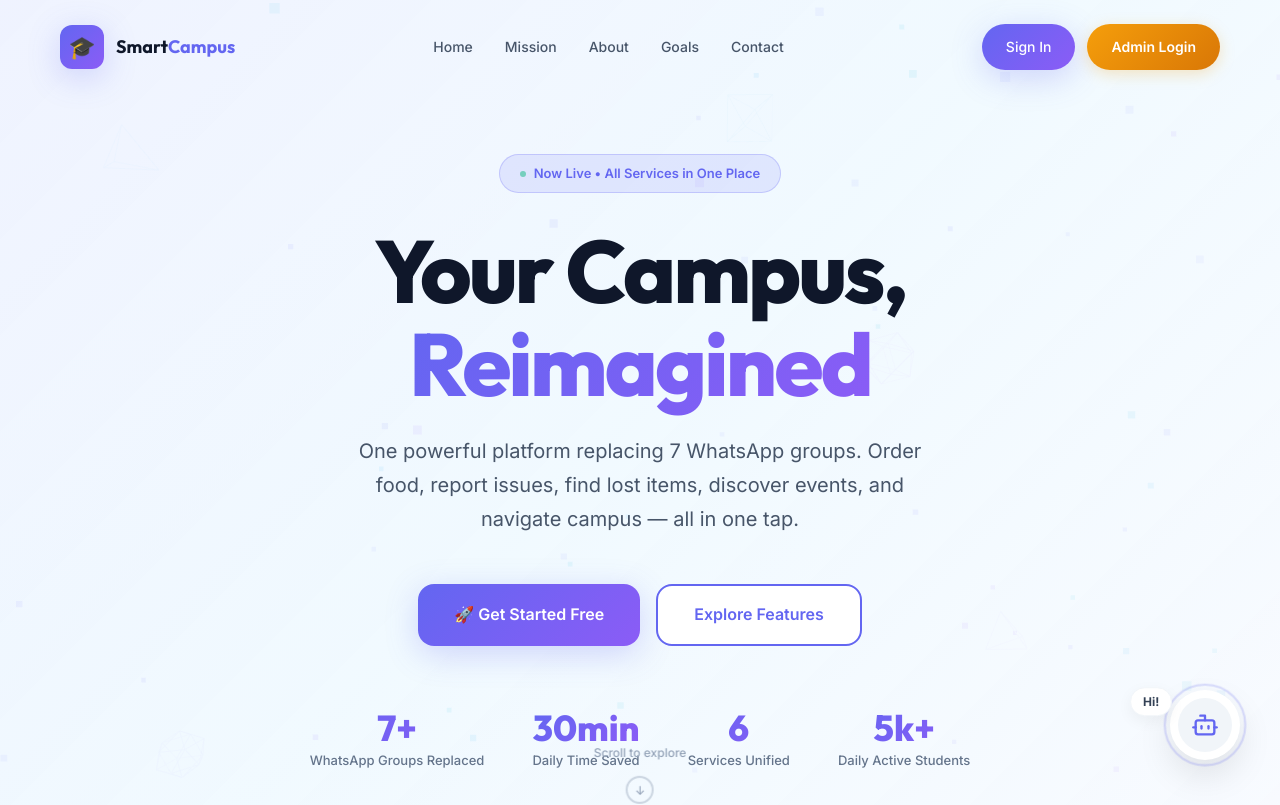
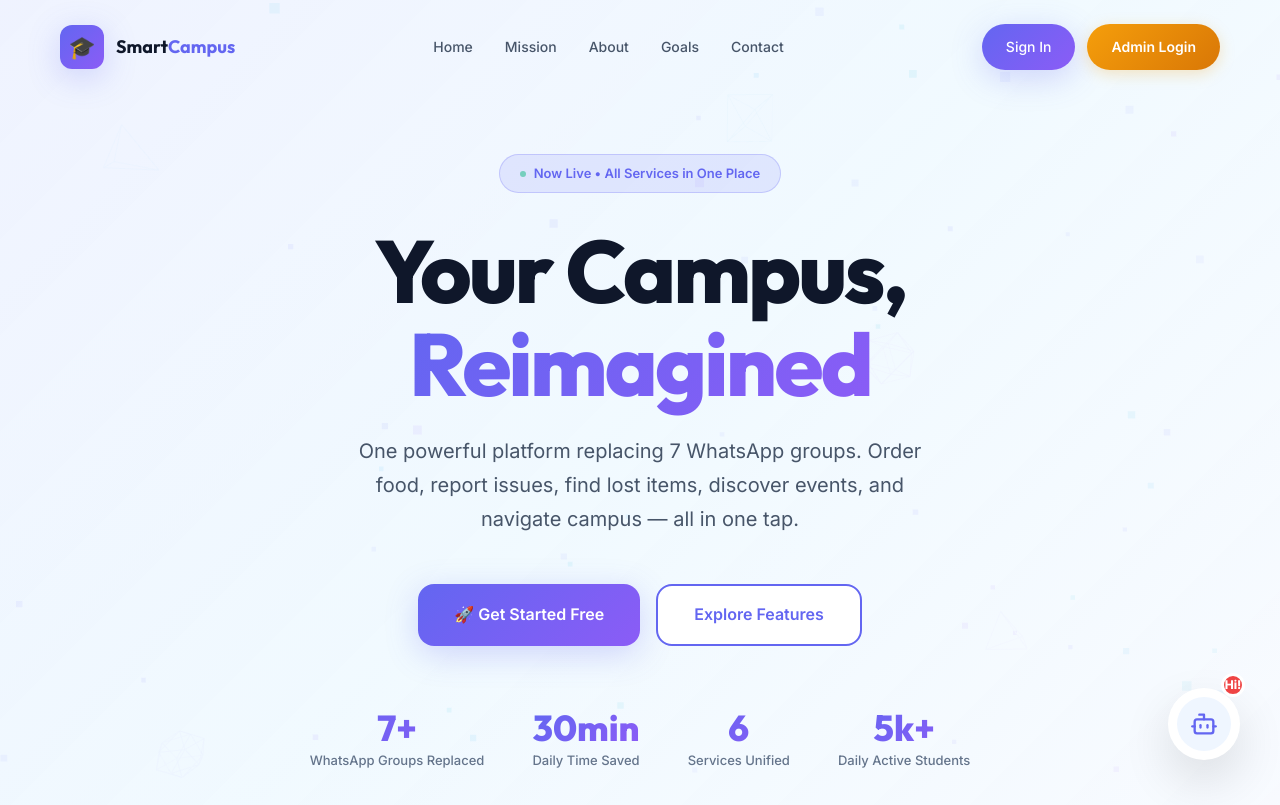
Before and after one commit to RiteshKumar2e/Smart-Campus-Services-Hub, a React (Vite) app in the folder frontend/: page / in a window 1280 px wide. Shown: the top 805 px of the page. Built offline with nearby package versions, Linux system fonts and the light colour scheme.

Commit message:
feat: Implement initial user and admin authentication pages and a comprehensive landing page with integrated service features.

```diff
--- a/frontend/src/pages/AdminLogin.jsx
+++ b/frontend/src/pages/AdminLogin.jsx
@@ -17,11 +17,11 @@ export default function AdminLogin() {
         // Simulate Admin API call
         setTimeout(() => {
             setLoading(false)
-            if (email.includes('admin')) {
+            if (email === 'admin@smartcampus.edu' && password === 'admin123') {
                 toast.success('Admin Authentication Successful!')
                 setTimeout(() => navigate('/dashboard'), 1000)
             } else {
-                toast.error('Unauthorized: Admin access only.')
+                toast.error('Invalid Credentials: Login with admin@smartcampus.edu / admin123')
             }
         }, 1500)
     }
@@ -72,10 +72,16 @@ export default function AdminLogin() {
                         </div>
                     </div>
 
-                    <button type="submit" className="auth-submit admin-submit" disabled={loading}>
+                    <button
+                        type="submit"
+                        className="auth-submit admin-submit"
+                        disabled={loading || !email || !password}
+                    >
                         {loading ? 'Authenticating...' : 'Enter Console'}
                     </button>
                 </form>
+
+
 
                 <div className="auth-footer">
                     <p style={{ fontSize: '12px', color: 'var(--gray-500)', marginTop: '20px' }}>
--- a/frontend/src/pages/Landing.jsx
+++ b/frontend/src/pages/Landing.jsx
@@ -159,6 +159,7 @@ const SUPPORT_LINKS = [
 
 export default function Landing() {
     const [modalData, setModalData] = useState(null);
+    const [formData, setFormData] = useState({});
     const [showScrollTop, setShowScrollTop] = useState(false);
     const [showChatbot, setShowChatbot] = useState(false);
 
@@ -174,7 +175,10 @@ export default function Landing() {
         window.scrollTo({ top: 0, behavior: 'smooth' });
     };
 
-    const closeModal = () => setModalData(null);
+    const closeModal = () => {
+        setModalData(null);
+        setFormData({});
+    };
 
     return (
         <div className="landing">
@@ -199,15 +203,33 @@ export default function Landing() {
                                 <div className="modal-form">
                                     {modalData.formFields.map((field, idx) => (
                                         field.type === 'textarea' ? (
-                                            <textarea key={idx} placeholder={field.placeholder} className="modal-input-area" rows="4" />
+                                            <textarea
+                                                key={idx}
+                                                placeholder={field.placeholder}
+                                                className="modal-input-area"
+                                                rows="4"
+                                                value={formData[field.name] || ''}
+                                                onChange={(e) => setFormData({ ...formData, [field.name]: e.target.value })}
+                                            />
                                         ) : (
-                                            <input key={idx} type={field.type} placeholder={field.placeholder} className="modal-input-area" />
+                                            <input
+                                                key={idx}
+                                                type={field.type}
+                                                placeholder={field.placeholder}
+                                                className="modal-input-area"
+                                                value={formData[field.name] || ''}
+                                                onChange={(e) => setFormData({ ...formData, [field.name]: e.target.value })}
+                                            />
                                         )
                                     ))}
-                                    <button className="btn-modal-primary" onClick={() => {
+                                    <button
+                                        className="btn-modal-primary"
+                                        disabled={!formData.subject || !formData.description}
+                                        onClick={() => {
                                             toast.success('Your report has been submitted successfully!');
                                             closeModal();
-                                    }}>
+                                        }}
+                                    >
                                         Submit Report
                                     </button>
                                 </div>
@@ -317,10 +339,7 @@ export default function Landing() {
                     </div>
                 </div>
 
-                <div className="hero-scroll-indicator">
-                    <span>Scroll to explore</span>
-                    <div className="scroll-arrow">↓</div>
-                </div>
+
             </section>
 
             {/* Mission Section */}
@@ -550,6 +569,7 @@ export default function Landing() {
                     <ArrowUp size={24} />
                 </button>
 
+                {!showChatbot && (
                     <div className="chatbot-launcher" onClick={() => setShowChatbot(true)}>
                         <div className="chatbot-ai-ring" />
                         <div className="chatbot-ai-icon">
@@ -557,6 +577,7 @@ export default function Landing() {
                         </div>
                         <span className="chatbot-badge">Hi!</span>
                     </div>
+                )}
             </div>
 
             {showChatbot && <Chatbot onClose={() => setShowChatbot(false)} />}
--- a/frontend/src/pages/Login.jsx
+++ b/frontend/src/pages/Login.jsx
@@ -16,8 +16,12 @@ export default function Login() {
         // Simulate API call
         setTimeout(() => {
             setLoading(false)
-            toast.success('Login Successful! Welcome back.')
-            setTimeout(() => navigate('/dashboard'), 1000)
+            if (email === 'student@smartcampus.edu' && password === 'student123') {
+                toast.success('Login Successful! Welcome back.')
+                setTimeout(() => navigate('/dashboard'), 1000)
+            } else {
+                toast.error('Invalid Credentials: Try student@smartcampus.edu / student123')
+            }
         }, 1500)
     }
 
@@ -71,10 +75,16 @@ export default function Login() {
                         <a href="#" className="auth-forgot">Forgot Password?</a>
                     </div>
 
-                    <button type="submit" className="auth-submit" disabled={loading}>
+                    <button
+                        type="submit"
+                        className="auth-submit"
+                        disabled={loading || !email || !password}
+                    >
                         {loading ? 'Logging in...' : 'Sign In'}
                     </button>
                 </form>
+
+
 
                 <div className="auth-divider">Or continue with</div>
 
--- a/frontend/src/styles/auth.css
+++ b/frontend/src/styles/auth.css
@@ -267,6 +267,10 @@
     border-color: var(--gray-300);
 }
 
+
+
+
+
 @media (max-width: 480px) {
     .auth-card {
         padding: 32px 24px;
--- a/frontend/src/styles/landing.css
+++ b/frontend/src/styles/landing.css
@@ -199,44 +199,7 @@
   font-weight: 500;
 }
 
-.hero-scroll-indicator {
-  position: absolute;
-  bottom: 32px;
-  left: 50%;
-  transform: translateX(-50%);
-  z-index: 2;
-  display: flex;
-  flex-direction: column;
-  align-items: center;
-  gap: 8px;
-  color: var(--gray-400);
-  font-size: 12px;
-  font-weight: 500;
-  animation: fadeIn 1s ease 1s both;
-}
 
-.scroll-arrow {
-  width: 28px;
-  height: 28px;
-  border: 2px solid var(--gray-300);
-  border-radius: 50%;
-  display: flex;
-  align-items: center;
-  justify-content: center;
-  animation: bounce 2s infinite;
-}
-
-@keyframes bounce {
-
-  0%,
-  100% {
-    transform: translateY(0);
-  }
-
-  50% {
-    transform: translateY(6px);
-  }
-}
 
 /* ---- Features Section ---- */
 .features-section {
@@ -1321,77 +1284,97 @@
   box-shadow: 0 15px 30px rgba(59, 130, 246, 0.4);
 }
 
+/* --- Floating Controls --- */
+.floating-controls {
+  position: fixed;
+  bottom: 40px;
+  right: 40px;
+  z-index: 999;
+  display: flex;
+  flex-direction: column;
+  align-items: center;
+  gap: 20px;
+}
+
+.scroll-top-btn {
+  width: 50px;
+  height: 50px;
+  border-radius: 50%;
+  background: white;
+  border: none;
+  color: #64748b;
+  display: flex;
+  align-items: center;
+  justify-content: center;
+  cursor: pointer;
+  box-shadow: 0 10px 25px rgba(0, 0, 0, 0.1);
+  opacity: 0;
+  visibility: hidden;
+  transform: translateY(20px);
+  transition: all 0.4s cubic-bezier(0.165, 0.84, 0.44, 1);
+}
+
+.scroll-top-btn.visible {
+  opacity: 1;
+  visibility: visible;
+  transform: translateY(0);
+}
+
+.scroll-top-btn:hover {
+  transform: translateY(-5px);
+  color: #0f172a;
+  box-shadow: 0 15px 30px rgba(0, 0, 0, 0.15);
+}
+
 .chatbot-launcher {
   position: relative;
-  width: 70px;
-  height: 70px;
+  width: 72px;
+  height: 72px;
   border-radius: 50%;
   background: white;
   display: flex;
   align-items: center;
   justify-content: center;
-  box-shadow: 0 15px 35px rgba(0, 0, 0, 0.1);
+  box-shadow: 0 20px 50px rgba(0, 0, 0, 0.12);
   cursor: pointer;
-  transition: all 0.3s ease;
+  transition: all 0.3s cubic-bezier(0.175, 0.885, 0.32, 1.275);
 }
 
 .chatbot-launcher:hover {
-  transform: scale(1.05);
-  box-shadow: 0 20px 45px rgba(0, 0, 0, 0.15);
-}
-
-.chatbot-ai-ring {
-  position: absolute;
-  inset: -4px;
-  border-radius: 50%;
-  border: 2px solid rgba(99, 102, 241, 0.3);
-  animation: pulseRotate 4s linear infinite;
+  transform: scale(1.1) translateY(-5px);
+  box-shadow: 0 25px 60px rgba(0, 0, 0, 0.18);
 }
 
 .chatbot-ai-icon {
   width: 54px;
   height: 54px;
   border-radius: 50%;
-  background: #f1f5f9;
+  background: #eff6ff;
   display: flex;
   align-items: center;
   justify-content: center;
-  color: var(--primary);
+  color: #6366f1;
 }
 
 .chatbot-badge {
   position: absolute;
-  top: 0;
-  left: -40px;
-  background: white;
-  padding: 4px 12px;
-  border-radius: 20px;
+  top: -10px;
+  right: -5px;
+  background: #ef4444;
+  color: white;
+  width: 24px;
+  height: 24px;
+  display: flex;
+  align-items: center;
+  justify-content: center;
+  border-radius: 50%;
   font-size: 12px;
-  font-weight: 700;
-  color: #334155;
-  box-shadow: 0 5px 15px rgba(0, 0, 0, 0.05);
-  border: 1px solid #f1f5f9;
-  animation: floatBadge 3s ease-in-out infinite;
+  font-weight: 800;
+  border: 3px solid white;
+  animation: bounceSoft 2s infinite;
 }
 
-@keyframes pulseRotate {
-  0% {
-    transform: scale(1);
-    opacity: 1;
-  }
-
-  50% {
-    transform: scale(1.1);
-    opacity: 0.5;
-  }
-
-  100% {
-    transform: scale(1);
-    opacity: 1;
-  }
-}
-
-@keyframes floatBadge {
+@keyframes bounceSoft {
 
   0%,
   100% {
```
Also changed, not shown: frontend/src/styles/chatbot.css (+52 -44 lines). Lines whose indentation alone changed are shown as unchanged.
